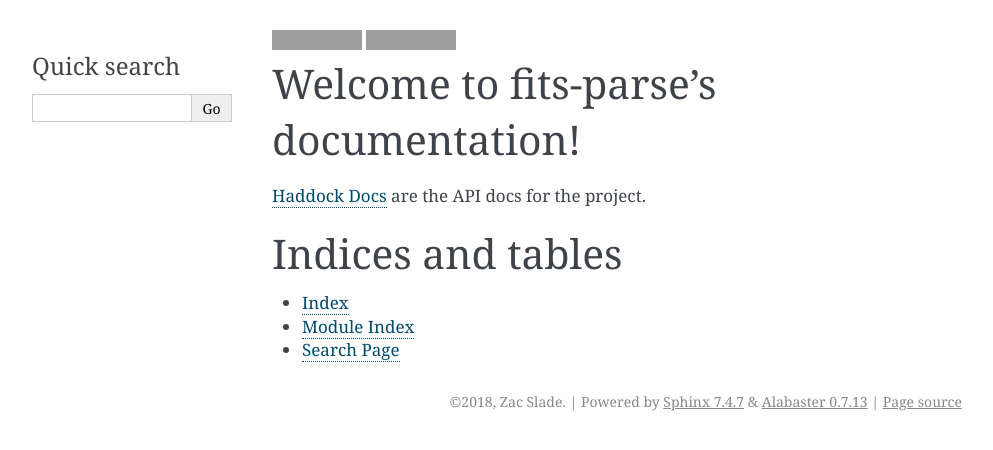
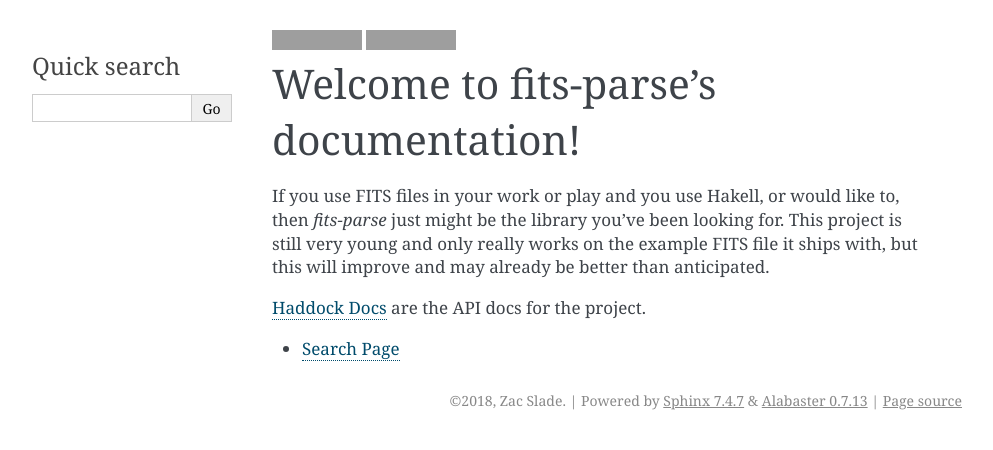
Before and after one commit to krakrjak/fits-parse, a Sphinx documentation site: the page built from docs/index.rst, in a window 1280 px wide, cut to the strip 0-450 px from the top of the page. Shown: the whole strip, without its empty margins (148-1141 px from the left). Built offline with Sphinx 7.4.7, drawn with Linux system fonts in a browser that asks for light colours; grey boxes are pictures that could not be loaded.

Commit message:
[docs] revamp (a little) the rtd main page

```diff
--- a/docs/index.rst
+++ b/docs/index.rst
@@ -16,12 +11,12 @@ Welcome to fits-parse's documentation!
    :maxdepth: 2
    :caption: Contents:
 
+If you use FITS files in your work or play and you use Hakell, or would like
+to, then *fits-parse* just might be the library you've been looking for. This
+project is still very young and only really works on the example FITS file it
+ships with, but this will improve and may already be better than anticipated.
+
 `Haddock Docs <https://krakrjak.github.io/fits-parse/index.html>`_ are the API docs for the project.
 
 
-Indices and tables
-==================
-
-* :ref:`genindex`
-* :ref:`modindex`
 * :ref:`search`
```
Also changed, not shown: other parts of docs/index.rst (+0 -5 lines).
